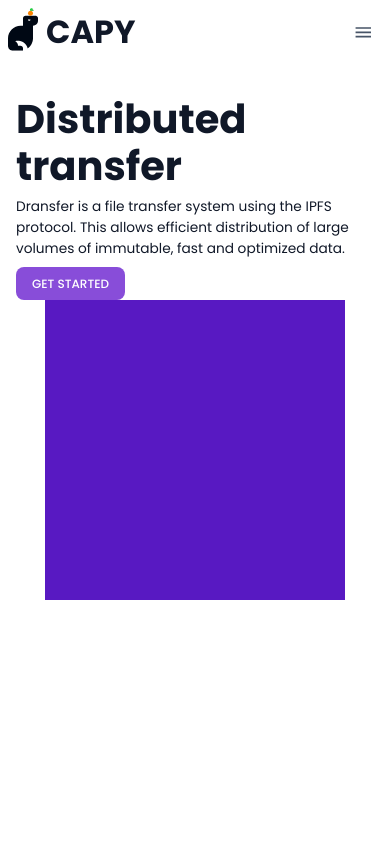
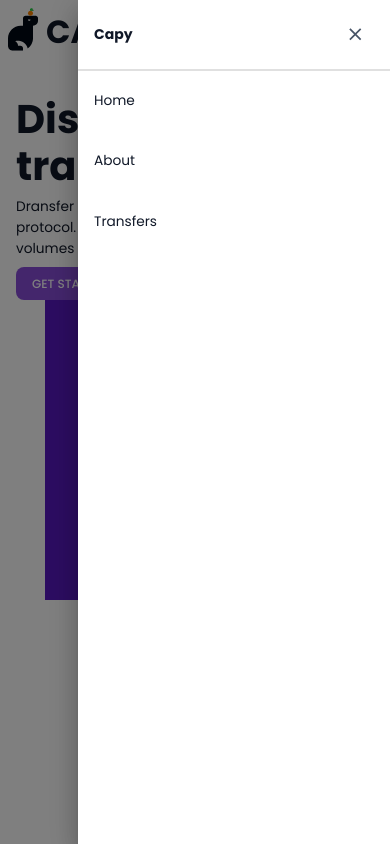
Before and after one commit to ErkanTurut/CapyTransfer, a React (Vite) app in the folder client/: page / in a window 390 px wide. Both pictures are taken after a click on the button 363 px from the left and 32 px from the top of the page. Built offline with nearby package versions, Linux system fonts and the light colour scheme; what @rainbow-me/rainbowkit, wagmi would draw is missing.

Commit message:
Drawer integration on phone screen

```diff
--- a/client/src/components/navBar/index.tsx
+++ b/client/src/components/navBar/index.tsx
@@ -1,10 +1,10 @@
 import React, { useState, Fragment } from "react";
-import { Link } from "react-router-dom";
-import { useNavigate, useLocation } from "react-router-dom";
+
+import { useNavigate, useLocation, Link } from "react-router-dom";
 import FlexBetween from "../utils/FlexBetween";
 import pagesData from "../../routes/pagesData";
 import { WalletConnectButton } from "../wallet/connectButton";
-
+import NavDrawer from "./navDrawer";
 import CapyIcon from "../../assets/logo/CapyIcon";
 
 import {
@@ -36,7 +36,7 @@ import {
 } from "@mui/material";
 
 const NavBar = () => {
-  const [isMenuOpen, setIsMenuOpen] = useState(false);
+  const [open, setOpen] = useState(false);
   const dispatch = useDispatch();
   const navigate = useNavigate();
   const location = useLocation();
@@ -133,12 +133,15 @@ const NavBar = () => {
               </FlexBetween>
             </>
           ) : (
-            <IconButton
-              onClick={() => setIsMenuOpen(true)}
-              sx={{ display: { xs: "flex", md: "none" }, ml: 1 }}
-            >
-              <Menu />
-            </IconButton>
+            <>
+              <IconButton
+                onClick={() => setOpen(!open)}
+                sx={{ display: { xs: "flex", md: "none" }, ml: 1 }}
+              >
+                <Menu />
+              </IconButton>
+              <NavDrawer open={open} setOpen={setOpen} />
+            </>
           )}
         </FlexBetween>
       </AppBar>
--- /dev/null
+++ b/client/src/components/navBar/navDrawer.tsx
@@ -0,0 +1,107 @@
+import { Fragment } from "react";
+import { useNavigate, useLocation, Link } from "react-router-dom";
+
+import {
+  Menu,
+  DarkMode,
+  LightMode,
+  Notifications,
+  Message,
+  Close,
+  Help,
+} from "@mui/icons-material";
+
+import {
+  Typography,
+  Box,
+  IconButton,
+  useTheme,
+  useMediaQuery,
+  Drawer,
+  Divider,
+  ListItemButton,
+  ListItemText,
+  List,
+} from "@mui/material";
+
+import { useDispatch, useSelector } from "react-redux";
+import { setMode } from "@/state";
+import pagesData from "../../routes/pagesData";
+const NavDrawer = (props: any) => {
+  const { open, setOpen } = props;
+  const theme = useTheme();
+  const location = useLocation();
+  const isNonMobileScreens = useMediaQuery(theme.breakpoints.up("md"));
+
+  return (
+    <Drawer
+      anchor="right"
+      open={open}
+      onClose={() => setOpen(false)}
+      sx={{
+        "& .MuiDrawer-paper": {
+          width: "80%",
+          boxSizing: "border-box",
+        },
+      }}
+    >
+      <Box
+        sx={{
+          width: "100%",
+          display: "flex",
+          justifyContent: "space-between",
+          alignItems: "center",
+          padding: "1rem",
+          borderBottom: "1px solid #e0e0e0",
+        }}
+      >
+        <Typography variant="h6" component="h1">
+          Capy
+        </Typography>
+        <IconButton onClick={() => setOpen(false)}>
+          <Close />
+        </IconButton>
+      </Box>
+      <Divider />
+      {pagesData
+        .filter((e) => e.show == true)
+        .map((page, index) => {
+          return (
+            <Fragment key={index}>
+              <List>
+                <ListItemButton component={Link} to={page.path}>
+                  <ListItemText primary={page.title} />
+                </ListItemButton>
+              </List>
+            </Fragment>
+          );
+        })}
+    </Drawer>
+  );
+};
+
+export default NavDrawer;
+
+{
+  /* <Typography
+fontWeight={
+  location.pathname === page.path ? "bold" : "regular"
+}
+color={
+  location.pathname === page.path
+    ? theme.palette.neutral.dark
+    : ""
+}
+component={Link}
+fontSize="clamp(0.5rem, 1rem, 1.25rem)"
+to={page.path}
+sx={{
+  "&:hover": {
+    color: theme.palette.neutral.main,
+    cursor: "pointer",
+  },
+}}
+>
+{page.title}
+</Typography> */
+}
```
